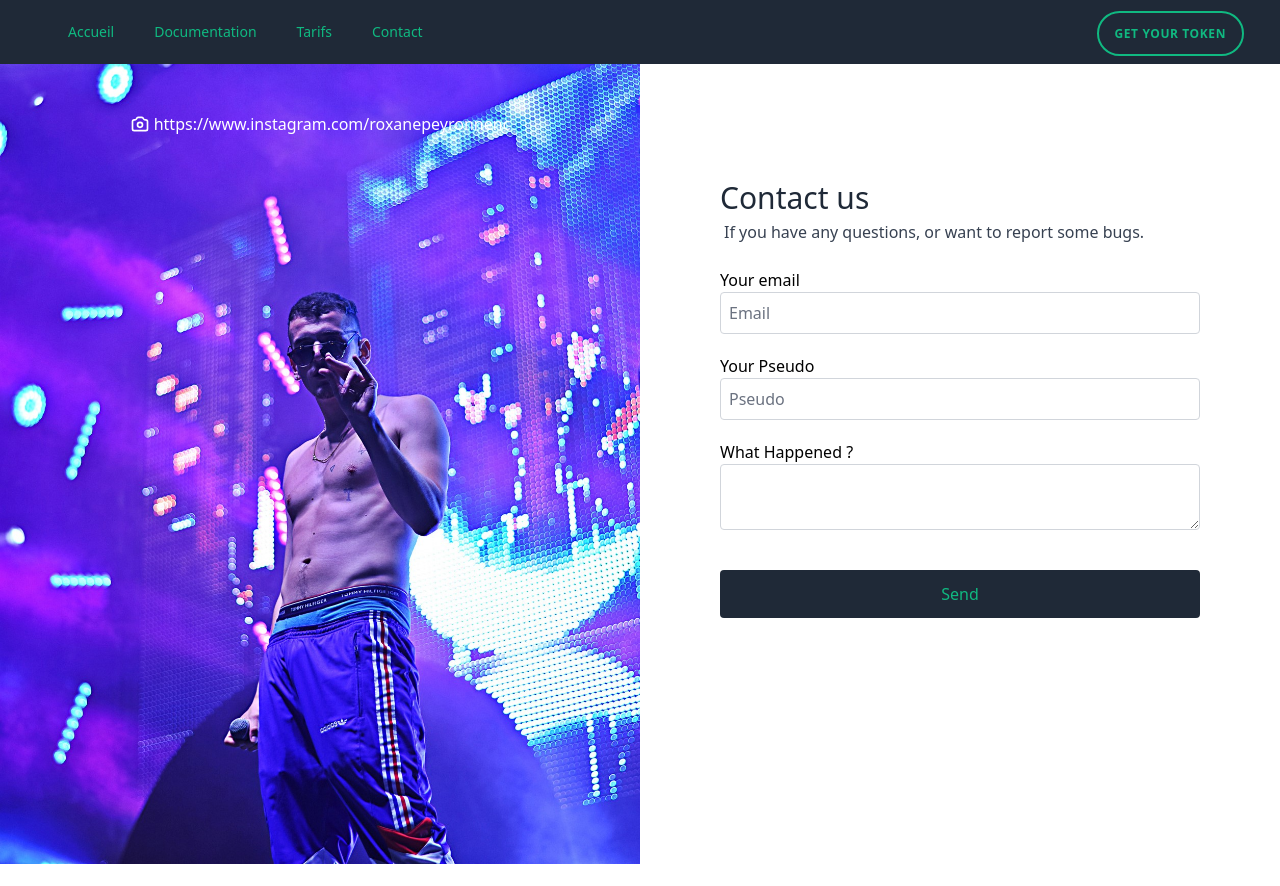
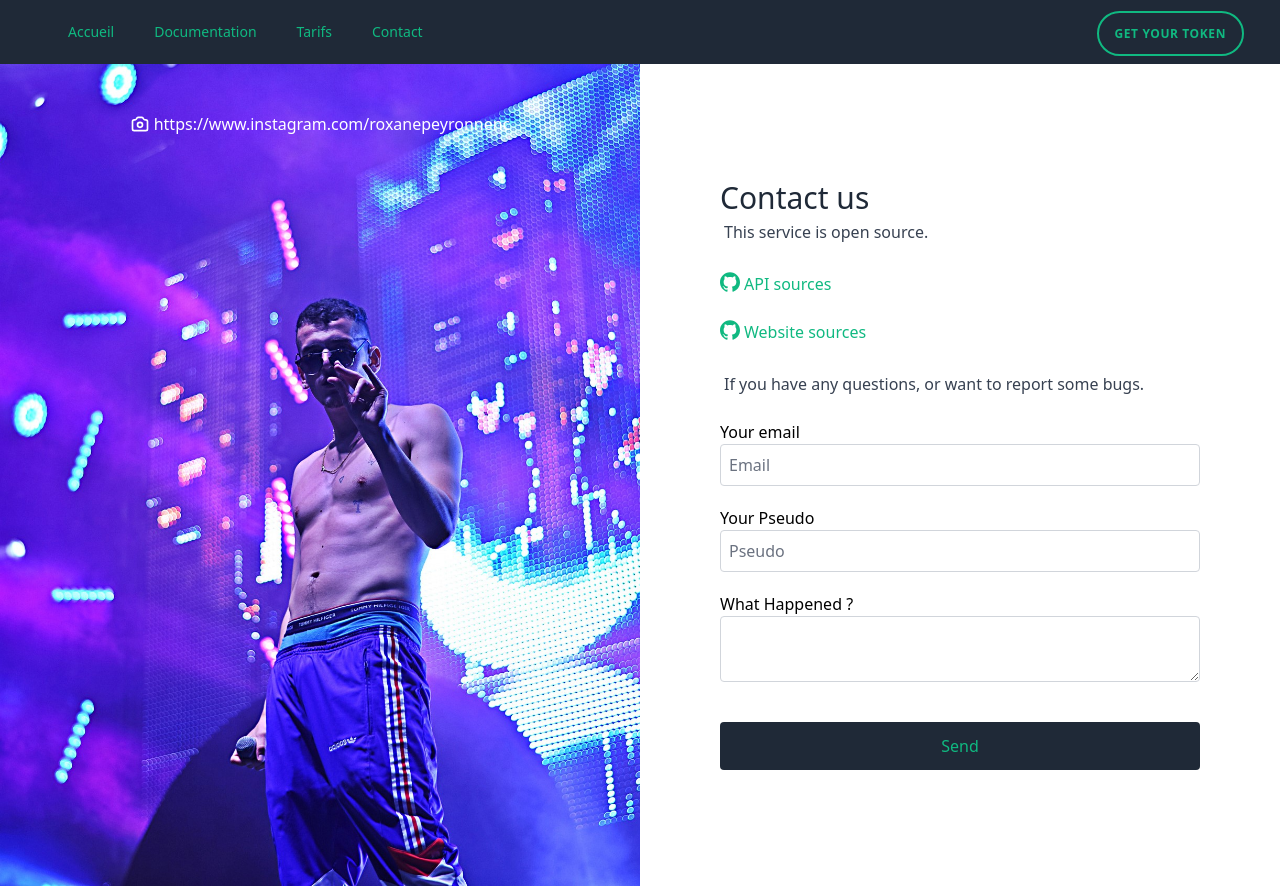
Before and after one commit to siloob/RapData-Ui, an Angular app: page /contact in a window 1280 px wide. Before the commit the page ends 864 px from the top, so only its background shows below. Built offline with nearby package versions, Linux system fonts and the light colour scheme; what @tailwindcss/typography would draw is missing.

Commit message:
add github link

```diff
--- a/src/app/contact/contact.component.html
+++ b/src/app/contact/contact.component.html
@@ -13,6 +13,29 @@
     <div class="md:w-1/2 max-w-lg mx-auto my-24 px-4 py-5 shadow-none">
       <div class="text-left p-0 font-sans">
         <h1 class=" text-gray-800 text-3xl font-medium">Contact us</h1>
+        <h3 class="p-1 text-gray-700">This service is open source.</h3>
+        <a class="p-1 text-green-500" href="https://github.com/siloob/RapData">
+          <div class="flex">
+            <svg fill="rgb(16, 185, 129)" role="img" viewBox="0 0 24 24" xmlns="http://www.w3.org/2000/svg" width="20" height="20">
+              <title>GitHub</title>
+              <path d="M12 .297c-6.63 0-12 5.373-12 12 0 5.303 3.438 9.8 8.205 11.385.6.113.82-.258.82-.577 0-.285-.01-1.04-.015-2.04-3.338.724-4.042-1.61-4.042-1.61C4.422 18.07 3.633 17.7 3.633 17.7c-1.087-.744.084-.729.084-.729 1.205.084 1.838 1.236 1.838 1.236 1.07 1.835 2.809 1.305 3.495.998.108-.776.417-1.305.76-1.605-2.665-.3-5.466-1.332-5.466-5.93 0-1.31.465-2.38 1.235-3.22-.135-.303-.54-1.523.105-3.176 0 0 1.005-.322 3.3 1.23.96-.267 1.98-.399 3-.405 1.02.006 2.04.138 3 .405 2.28-1.552 3.285-1.23 3.285-1.23.645 1.653.24 2.873.12 3.176.765.84 1.23 1.91 1.23 3.22 0 4.61-2.805 5.625-5.475 5.92.42.36.81 1.096.81 2.22 0 1.606-.015 2.896-.015 3.286 0 .315.21.69.825.57C20.565 22.092 24 17.592 24 12.297c0-6.627-5.373-12-12-12"/>
+            </svg>
+            <div class="ml-1">
+              API sources
+            </div>
+          </div>
+        </a>
+        <a class="p-1 text-green-500" href="https://github.com/siloob/RapData-Ui">
+          <div class="flex">
+            <svg fill="rgb(16, 185, 129)" role="img" viewBox="0 0 24 24" xmlns="http://www.w3.org/2000/svg" width="20" height="20">
+              <title>GitHub</title>
+              <path d="M12 .297c-6.63 0-12 5.373-12 12 0 5.303 3.438 9.8 8.205 11.385.6.113.82-.258.82-.577 0-.285-.01-1.04-.015-2.04-3.338.724-4.042-1.61-4.042-1.61C4.422 18.07 3.633 17.7 3.633 17.7c-1.087-.744.084-.729.084-.729 1.205.084 1.838 1.236 1.838 1.236 1.07 1.835 2.809 1.305 3.495.998.108-.776.417-1.305.76-1.605-2.665-.3-5.466-1.332-5.466-5.93 0-1.31.465-2.38 1.235-3.22-.135-.303-.54-1.523.105-3.176 0 0 1.005-.322 3.3 1.23.96-.267 1.98-.399 3-.405 1.02.006 2.04.138 3 .405 2.28-1.552 3.285-1.23 3.285-1.23.645 1.653.24 2.873.12 3.176.765.84 1.23 1.91 1.23 3.22 0 4.61-2.805 5.625-5.475 5.92.42.36.81 1.096.81 2.22 0 1.606-.015 2.896-.015 3.286 0 .315.21.69.825.57C20.565 22.092 24 17.592 24 12.297c0-6.627-5.373-12-12-12"/>
+            </svg>
+            <div class="ml-1">
+              Website sources
+            </div>
+          </div>
+        </a>
         <h3 class="p-1 text-gray-700">If you have any questions, or want to report some bugs.</h3>
       </div>
       <form [formGroup]="contactForm" (ngSubmit)="onSubmit()" class="p-0">
```
